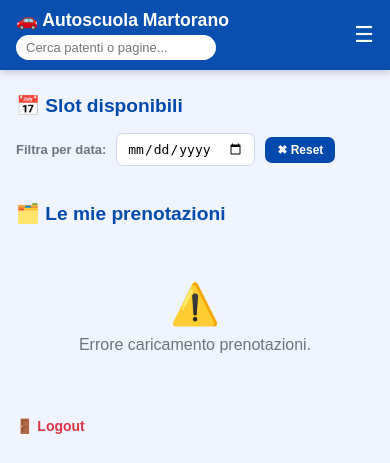
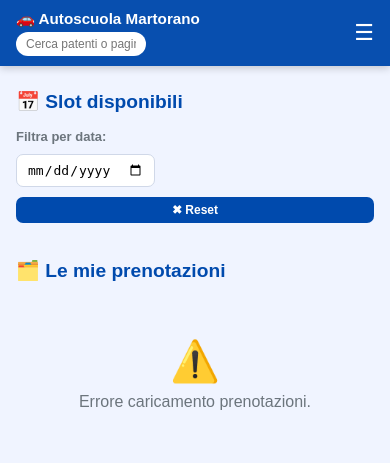
Before and after one commit to cironemario01032010-png/Autoscuola_Martorano, a Flask app: template templates/user.html in a window 390 px wide. Shown: the top 463 px of the page. Run offline with Flask 3, Linux system fonts and the light colour scheme; the template is opened without the code that fills it, so the values that code supplies are empty; parts of the project's set-up code (start-up, migrations or seed data) failed here and were passed over.

Commit message:
fix: contact-top colonna singola su mobile

```diff
--- a/templates/user.html
+++ b/templates/user.html
@@ -415,10 +415,44 @@
         .slot-header {
             display: flex;
             justify-content: space-between;
-            align-items: center;
+            align-items: flex-start;
             flex-wrap: wrap;
-            gap: 8px;
+            gap: 6px;
             margin-bottom: 8px;
+        }
+
+        @media (max-width: 480px) {
+            .slot-title {
+                font-size: 0.9rem;
+            }
+
+            .slot-card {
+                padding: 12px;
+            }
+
+            .btn {
+                width: 100%;
+                text-align: center;
+            }
+
+            .booking-item {
+                flex-direction: column;
+                align-items: flex-start;
+            }
+
+            .booking-item .btn-danger {
+                width: 100%;
+            }
+
+            .filter-bar {
+                flex-direction: column;
+                align-items: flex-start;
+            }
+
+            .profile-banner {
+                flex-direction: column;
+                align-items: flex-start;
+            }
         }
 
         .slot-title {
@@ -597,6 +631,20 @@
 
             .hamburger {
                 display: block;
+            }
+
+            #search-input {
+                width: 130px;
+                font-size: 12px;
+            }
+
+            .navbar {
+                flex-wrap: wrap;
+                gap: 8px;
+            }
+
+            .nav-left h1 {
+                font-size: 0.95rem;
             }
         }
 
```
